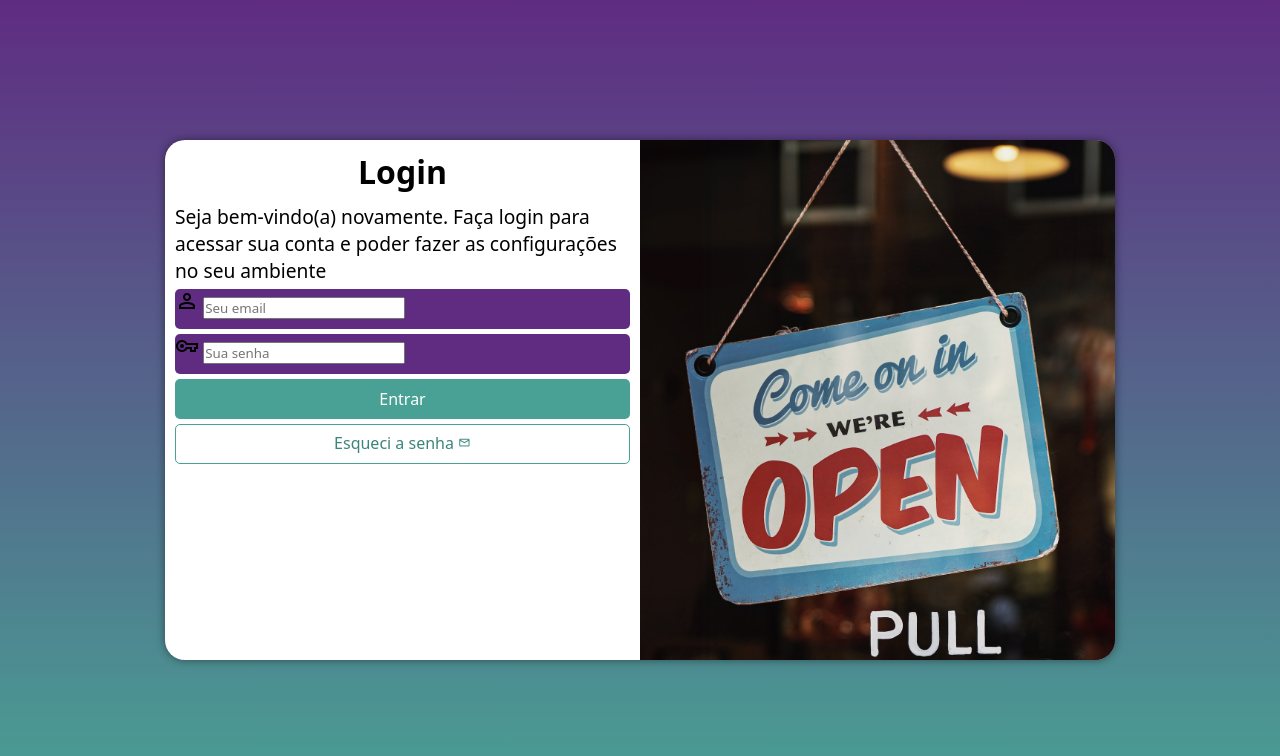
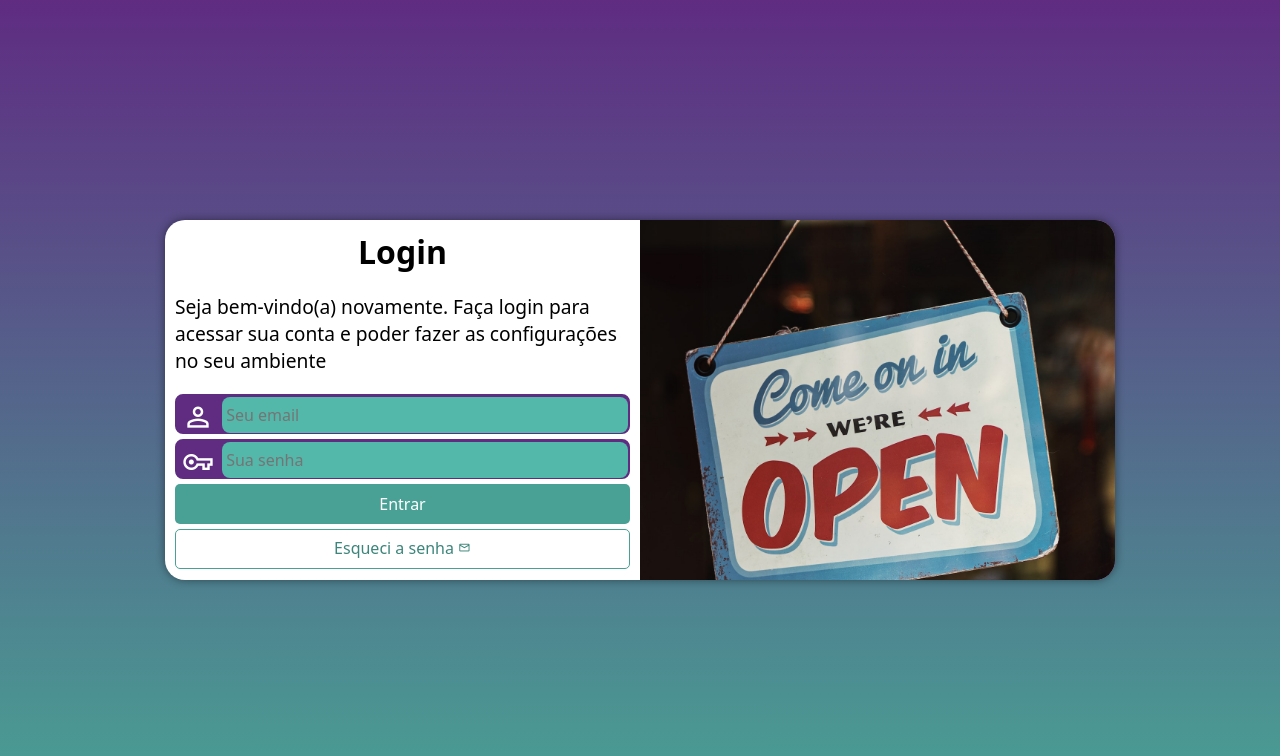
Before and after one commit to Adryan1928/Projeto-login, a plain HTML site: page index.html in a window 1280 px wide. Drawn offline with nearby package versions, Linux system fonts and the light colour scheme.

Commit message:
ajustes finais

```diff
--- a/style/media-query.css
+++ b/style/media-query.css
@@ -7,6 +7,7 @@
 
     section#login {
         width: 80vw;
+        height: 280px;
     }
 
     section#login > div#imagem {
@@ -28,6 +29,7 @@
 
     section#login {
         width: 950px;
+        height: 360px;
     }
 
     section#login > div#imagem {
@@ -47,5 +49,6 @@
 
     div#formulario > p {
         font-size: 1.2em;
+        margin: 20px 0px;
     }
 }
--- a/style/style.css
+++ b/style/style.css
@@ -29,7 +29,6 @@ section#login {
     position: absolute;
     top: 50%;
     left: 50%;
-    transform: translate(-50%, -50%);
 
     background-color: white;
     width: 250px;
@@ -40,6 +39,8 @@ section#login {
 
     transition: width 0.3s, height 0.3s;
     transition-timing-function: ease;
+
+    transform: translate(-50%, -50%);
 }
 
 section#login > div#imagem {
@@ -66,14 +67,37 @@ div#formulario > p {
 form > div.campo {
     display: block;
     background-color: #5f2c82;
+    border: 2px solid #5f2c82;
     width: 100%;
     height: 40px;
-    border-radius: 5px;
+    border-radius: 8px;
     margin: 5px 0px;
 }
 
 form label {
     display: none;
+}
+
+div.campo > span {
+    color: white;
+    font-size: 2em;
+    width: 40px;
+    padding: 5px;
+}
+
+div.campo > input {
+    background-color: #53b7aa;
+    font-size: 1em;
+    width: calc(100% - 45px) ;
+    height: 100%;
+    border: 0px;
+    border-radius: 8px;
+    padding: 4px;
+    transform: translate(1px,-12px);
+}
+
+div.campo > input:focus-within {
+    background-color: white;
 }
 
 form > input[type= submit] {
```
